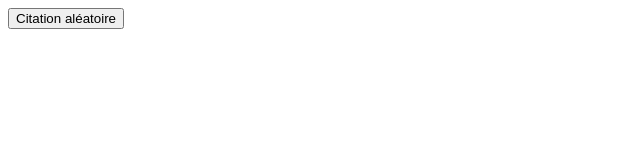
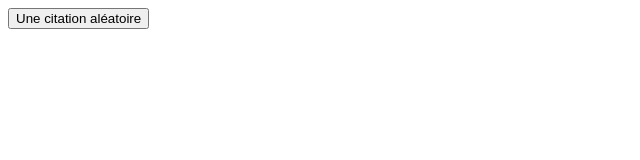
Before and after one commit to Guiguiiz92/Projet1withBlackWolf, a plain HTML site: page index.html in a window 1280 px wide. Shown: the full height of the page, 0-640 px from the left. Drawn offline with Linux system fonts and the light colour scheme.

Commit message:
Finish html

```diff
--- a/index.html
+++ b/index.html
@@ -5,6 +5,6 @@
     <title>Bouton</title>
   </head>
   <body>
-    <button>Citation aléatoire</button>
+    <button>Une citation aléatoire</button>
   </body>
 </html>
```
